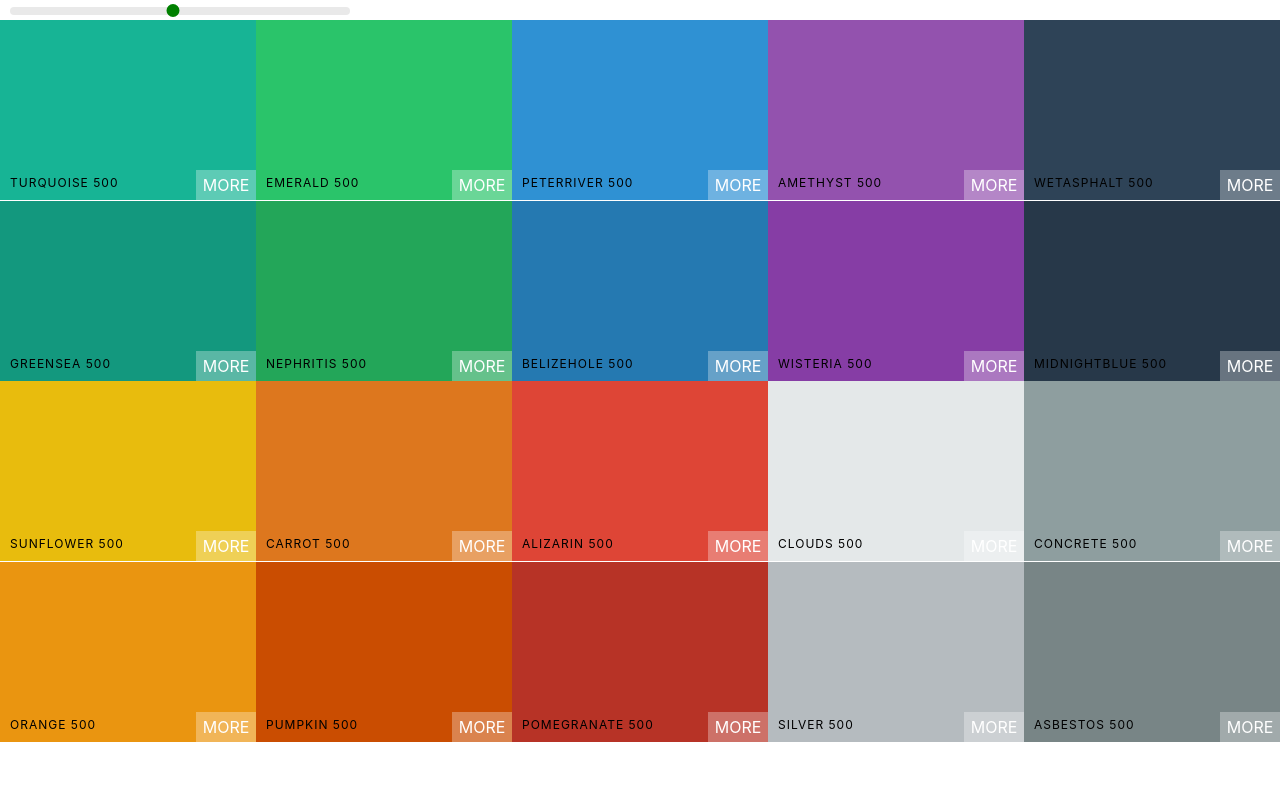
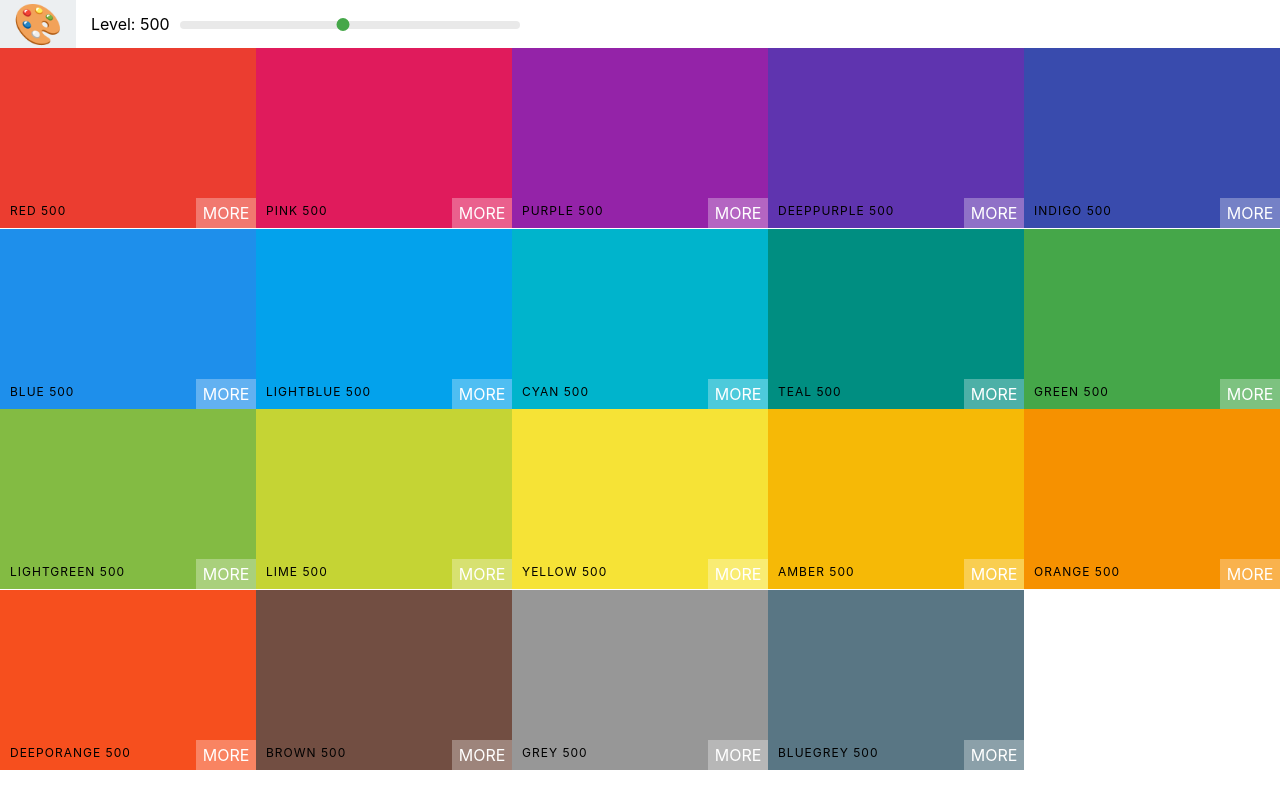
Before and after one commit to josephgattuso/palette-picker, a React (Create React App) app: page / in a window 1280 px wide. Built offline with nearby package versions, Linux system fonts and the light colour scheme.

Commit message:
feat: add Navbar and Roboto font

```diff
--- a/public/index.html
+++ b/public/index.html
@@ -1,43 +1,20 @@
 <!DOCTYPE html>
 <html lang="en">
   <head>
-    <meta charset="utf-8" />
-    <link rel="icon" href="%PUBLIC_URL%/favicon.ico" />
-    <meta name="viewport" content="width=device-width, initial-scale=1" />
+    <meta charset="UTF-8" />
+    <meta name="viewport" content="width=device-width, initial-scale=1.0" />
+    <meta http-equiv="X-UA-Compatible" content="ie=edge" />
+    <link rel="shortcut icon" href="%PUBLIC_URL%/favicon.ico" />
+    <link
+      href="https://fonts.googleapis.com/css?family=Roboto:100,400,500"
+      rel="stylesheet"
+    />
     <meta name="theme-color" content="#000000" />
-    <meta
-      name="description"
-      content="Web site created using create-react-app"
-    />
-    <link rel="apple-touch-icon" href="%PUBLIC_URL%/logo192.png" />
-    <!--
-      manifest.json provides metadata used when your web app is installed on a
-      user's mobile device or desktop. See https://developers.google.com/web/fundamentals/web-app-manifest/
-    -->
     <link rel="manifest" href="%PUBLIC_URL%/manifest.json" />
-    <!--
-      Notice the use of %PUBLIC_URL% in the tags above.
-      It will be replaced with the URL of the `public` folder during the build.
-      Only files inside the `public` folder can be referenced from the HTML.
-
-      Unlike "/favicon.ico" or "favicon.ico", "%PUBLIC_URL%/favicon.ico" will
-      work correctly both with client-side routing and a non-root public URL.
-      Learn how to configure a non-root public URL by running `npm run build`.
-    -->
-    <title>React App</title>
+    <title>React Palette Picker</title>
   </head>
   <body>
     <noscript>You need to enable JavaScript to run this app.</noscript>
     <div id="root"></div>
-    <!--
-      This HTML file is a template.
-      If you open it directly in the browser, you will see an empty page.
-
-      You can add webfonts, meta tags, or analytics to this file.
-      The build step will place the bundled scripts into the <body> tag.
-
-      To begin the development, run `npm start` or `yarn start`.
-      To create a production bundle, use `npm run build` or `yarn build`.
-    -->
   </body>
 </html>
--- a/src/App.js
+++ b/src/App.js
@@ -6,10 +6,10 @@ import { generatePalette } from "./colorHelpers";
 class App extends Component {
   render() {
     // eslint-disable-next-line no-console
-    console.log(generatePalette(seedColors[1]));
+    console.log(generatePalette(seedColors[0]));
     return (
       <div>
-        <Palette palette={generatePalette(seedColors[1])} />      </div>
+        <Palette palette={generatePalette(seedColors[0])} />      </div>
     )
   }
 }
--- /dev/null
+++ b/src/Navbar.css
@@ -0,0 +1,47 @@
+.Navbar {
+  display: flex;
+  align-items: center;
+  justify-content: flex-start;
+  height: 6vh;
+}
+.logo {
+  margin-right: 15px;
+  padding: 0 13px;
+  font-size: 2.5rem;
+  background-color: #eceff1;
+  font-family: 'Roboto', sans-serif;
+  height: 100%;
+  display: flex;
+  align-items: center;
+}
+
+.logo a {
+  text-decoration: none;
+  color: black;
+}
+
+.slider {
+  width: 340px;
+  margin: 0 10px;
+  display: inline-block;
+}
+
+.rc-slider-track {
+  background-color: transparent;
+}
+.rc-slider-rail {
+  height: 8px;
+}
+.rc-slider-handle,
+.rc-slider-handle:active,
+.rc-slider-handle:focus,
+.rc-slider-handle:hover {
+  background-color: #45a749;
+  outline: none;
+  border: 2px solid #45a749;
+  box-shadow: none;
+  width: 13px;
+  height: 13px;
+  margin-left: -7px;
+  margin-top: -3px;
+}
--- /dev/null
+++ b/src/Navbar.js
@@ -0,0 +1,30 @@
+import React, { Component } from "react";
+import Slider from "rc-slider";
+import "rc-slider/assets/index.css";
+import "./Navbar.css";
+
+class Navbar extends Component {
+  render() {
+    const { level, changeLevel } = this.props;
+    return (
+      <header className="Navbar">
+        <div className="logo">
+          <a href="/"><span role="img" aria-label="art">🎨</span></a>
+        </div>
+        <div className="slider-container">
+          <span>Level: {level}</span>
+          <div className="slider">
+            <Slider
+              defaultValue={level}
+              min={100}
+              max={900}
+              step={100}
+              onAfterChange={changeLevel}
+            />
+          </div>
+        </div>
+      </header>
+    );
+  }
+}
+export default Navbar;
--- a/src/Palette.css
+++ b/src/Palette.css
@@ -5,31 +5,3 @@
 .Palette-colors {
   height: 90%;
 }
-
-.slider {
-  width: 340px;
-  margin: 0 10px;
-  display: inline-block;
-}
-
-.rc-slider-track {
-  background-color: transparent;
-}
-
-.rc-slider-rail {
-  height: 8px;
-}
-
-.rc-slider-handle,
-.rc-slider-handle:active,
-.rc-slider-handle:focus,
-.rc-slider-handle:hover {
-  background-color: green;
-  outline: none;
-  border: 2px solid green;
-  box-shadow: none;
-  width: 13px;
-  height: 13px;
-  margin-left: -7px;
-  margin-top: -3px;
-}
--- a/src/Palette.js
+++ b/src/Palette.js
@@ -1,8 +1,7 @@
 import React, { Component } from "react";
 import ColorBox from "./ColorBox";
-import "rc-slider/assets/index.css";
+import Navbar from "./Navbar";
 import "./Palette.css";
-import Slider from "rc-slider";
 
 class Palette extends Component {
   constructor(props) {
@@ -20,19 +19,10 @@ class Palette extends Component {
       <ColorBox background={color.hex} name={color.name} />
     ));
     return (
-      <div className="Palette">
-        <div className="slider">
-          <Slider
-            defaultValue={level}
-            min={100}
-            max={900}
-            step={100}
-            onAfterChange={this.changeLevel}
-          />
-        </div>
-
+      <div className='Palette'>
+        <Navbar level={level} changeLevel={this.changeLevel} />
         {/* Navbar goes here */}
-        <div className="Palette-colors">{colorBoxes}</div>
+        <div className='Palette-colors'>{colorBoxes}</div>
         {/* footer eventually */}
       </div>
     );
```
